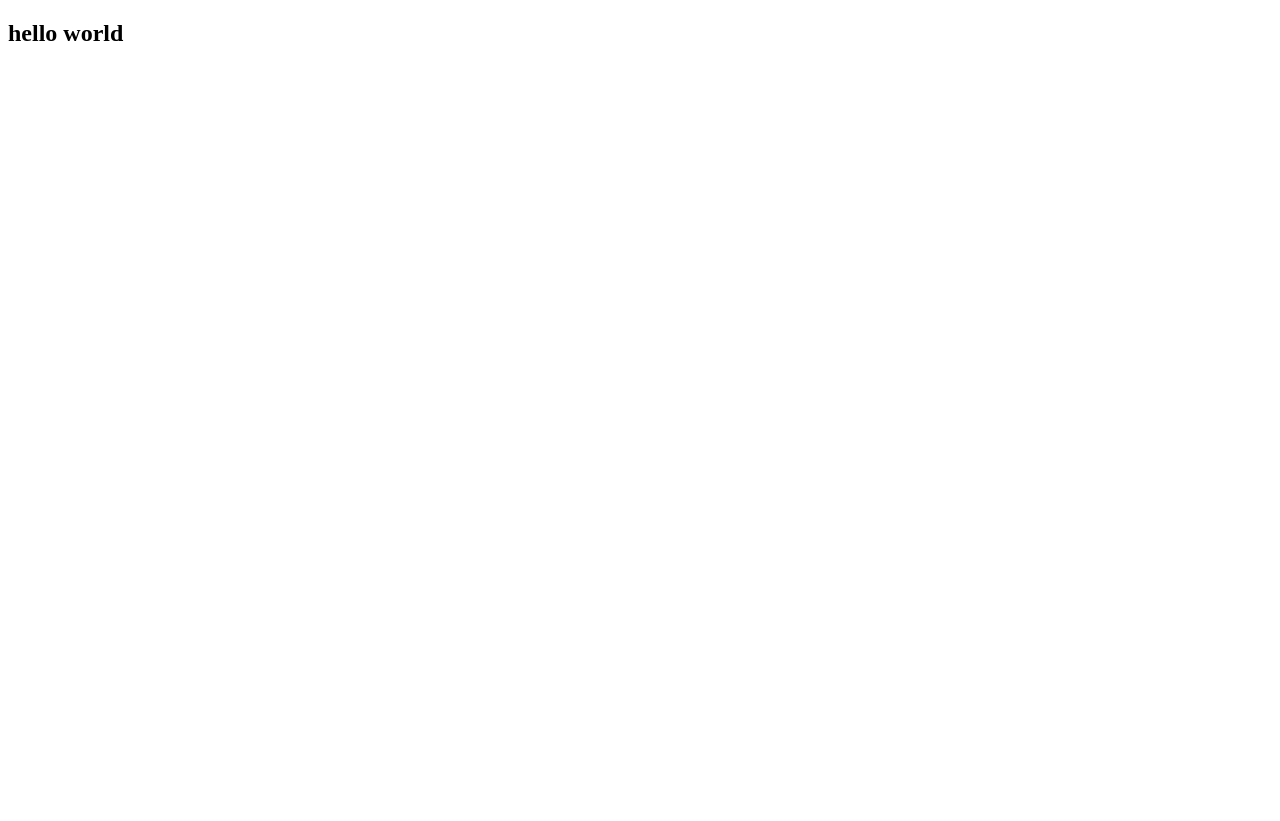
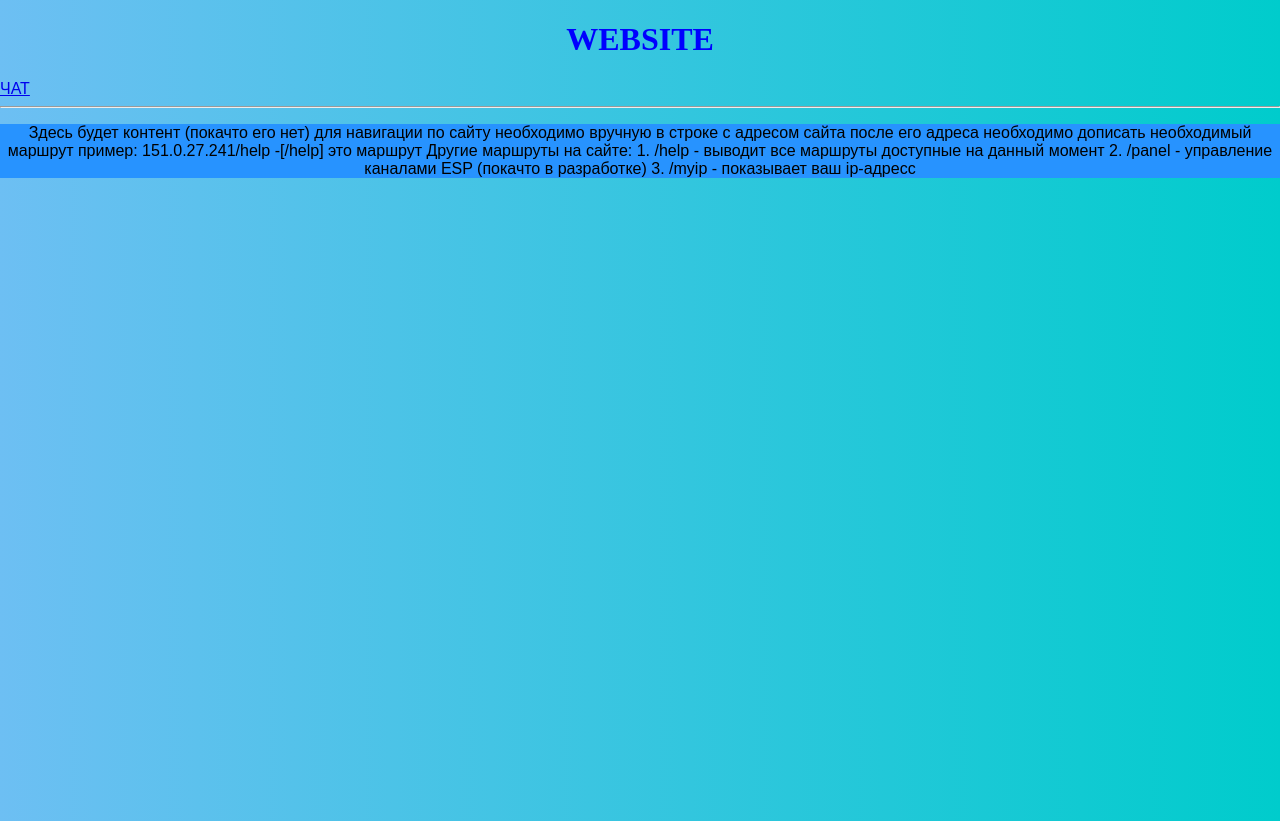
Before and after one commit to TrayZzy/GayWebSite, a plain HTML site: page index.html in a window 1280 px wide. Before the commit the page ends 800 px from the top, so only its background shows below. Drawn offline with Linux system fonts and the light colour scheme.

Commit message:
Update index.html

```diff
--- a/index.html
+++ b/index.html
@@ -1,11 +1,43 @@
-<!DOCTYPE html>
-<html lang="en">
+<!DOCTYPE HTML>
+<html>
 <head>
-    <meta charset="UTF-8">
-    <meta name="viewport" content="width=device-width, initial-scale=1.0">
-    <title>Document</title>
+  <title>KOT Web Server</title>
+  <meta charset="UTF-8">
+  <style>
+    body {
+        margin: 0;
+        height: 100vh;
+        background: linear-gradient(to right, #6dbff3, #00cccc);
+        font-family: Arial, Helvetica, sans-serif;
+    }
+    h1 {
+            text-align: center;
+            color:blue;
+            font-family: algerian
+    }
+
+</style>
 </head>
-<body>
-    <h2>hello world</h2>
+<body >
+  <h1>WEBSITE</h1>
+  <div style="color: rgb(201, 186, 69);">
+    <a href="http://151.0.27.241/chat">ЧАТ</a>
+  </div>
+  <hr>
+ <div style="background-color: rgb(39, 147, 255);">
+ <p style="text-align:center">
+Здесь будет контент (покачто его нет)
+для навигации по сайту необходимо вручную
+в строке с адресом сайта после его адреса необходимо дописать необходимый маршрут
+пример: 151.0.27.241/help -[/help] это маршрут
+
+Другие маршруты на сайте:
+    1. /help - выводит все маршруты доступные на данный момент
+    2. /panel - управление каналами ESP (покачто в разработке)
+    3. /myip - показывает ваш ip-адресс
+    </p>
+ </div>
+
+ <p></p>
 </body>
 </html>
```
